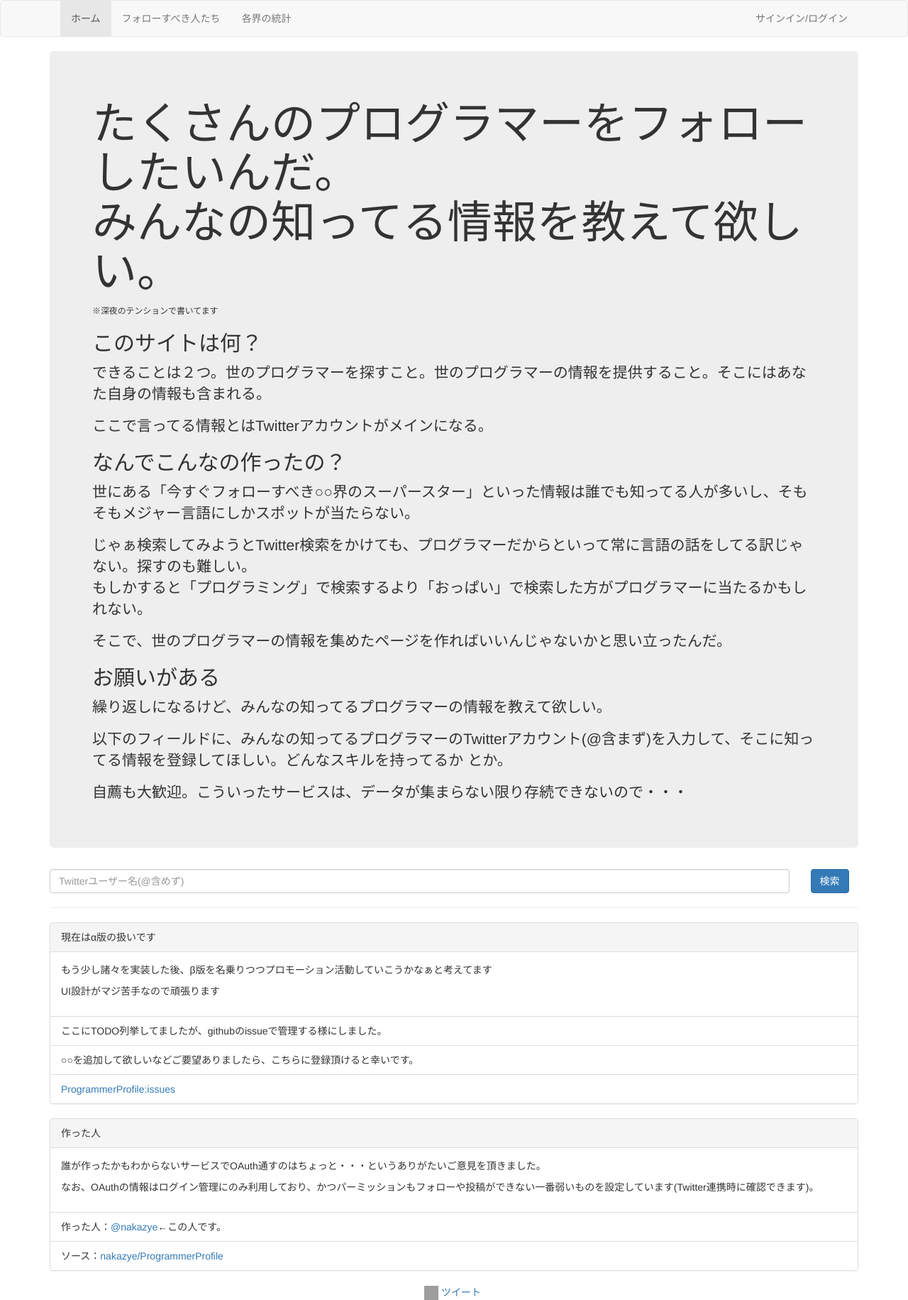
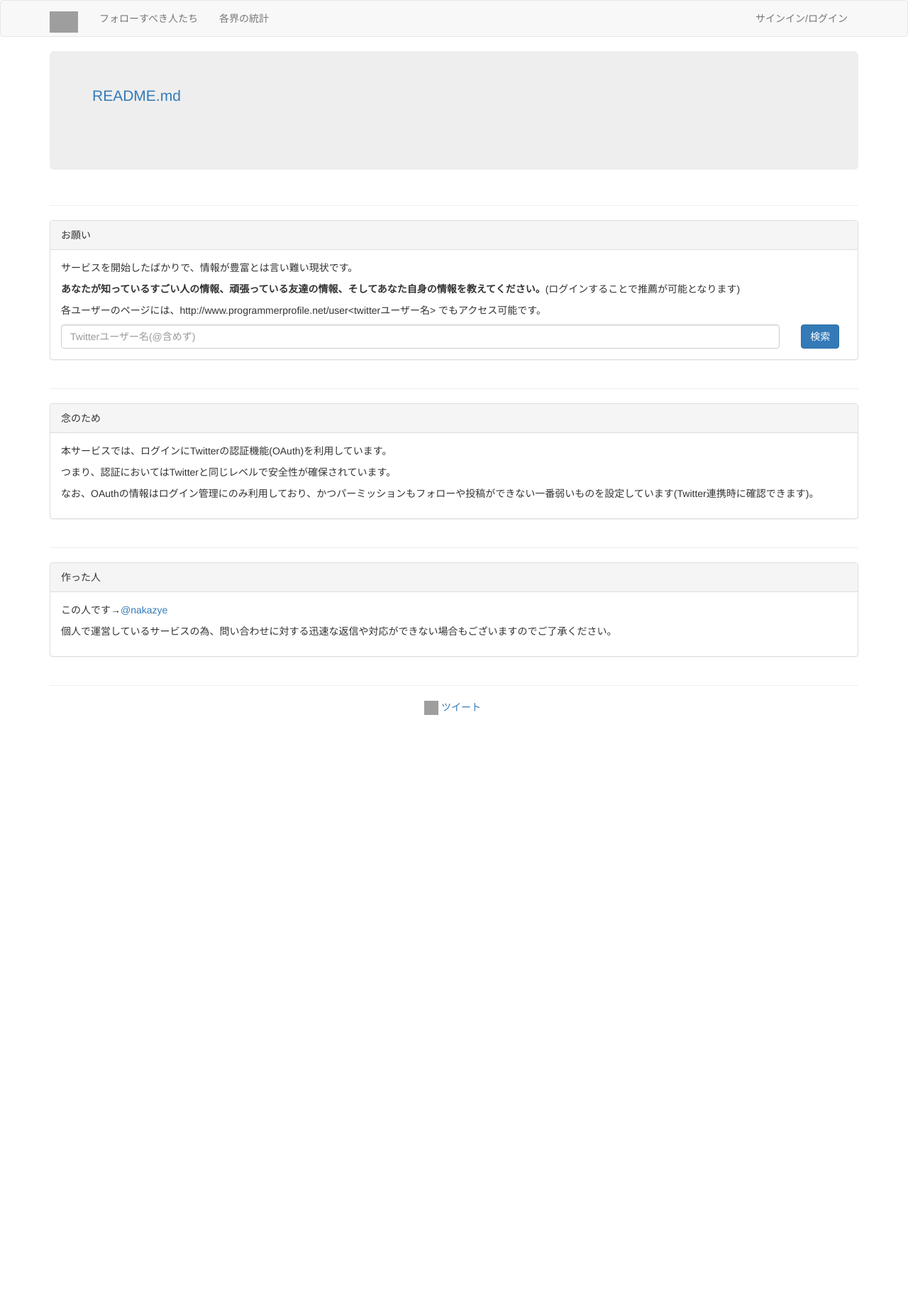
Before and after one commit to nakazye/ProgrammerProfile, a Django app: page / in a window 1280 px wide. Shown: the whole page at 71% size. After the commit the page ends 1007 px from the top, so only its background shows below. Run offline with Django 3.2, Linux system fonts and the light colour scheme; parts of the project's set-up code (start-up, migrations or seed data) failed here and were passed over; some libraries are stand-ins or nearby versions; grey boxes are pictures that could not be loaded.

Commit message:
close #10

```diff
--- a/ProgrammerProfile/settings.py
+++ b/ProgrammerProfile/settings.py
@@ -116,3 +116,6 @@
 LOGIN_REDIRECT_URL = '/'
 SOCIAL_AUTH_TWITTER_KEY = os.environ.get('TWITTER_KEY_FOR_USER')
 SOCIAL_AUTH_TWITTER_SECRET = os.environ.get('TWITTER_SECRET_FOR_USER')
+
+import markdown
+README = markdown.Markdown().convert(open('README.md').read())
--- a/ProgrammerProfile/templates/base.html
+++ b/ProgrammerProfile/templates/base.html
@@ -45,13 +45,10 @@
                             <span class="icon-bar"></span>
                             <span class="icon-bar"></span>
                         </button>
-                        <!--
-                        <a class="navbar-brand" href="index.html"><img src="img/logo.png" height="40"></a>
-                         -->
+                        <a class="navbar-brand" href="/"><img src="{% static 'img/titlelogo.svg' %}" height="30"></a>
                     </div>
                     <div class="collapse navbar-collapse">
                         <ul class="nav navbar-nav navbar-left">
-                            <li{% if viewName == 'index' %} class="active"{% endif %}><a class="nav-link" href="/">ホーム</a></li>
                             <li{% if viewName == 'staruser' %} class="active"{% endif %}><a class="nav-link" href="/staruser/">フォローすべき人たち</a></li>
                             <li{% if viewName == 'stats' %} class="active"{% endif %}><a class="nav-link" href="/stats/">各界の統計</a></li>
                             {% if user.is_authenticated %}
@@ -69,9 +66,31 @@
                 </div>
             </nav>
         </div>
+        <div class="page-top"></div>
 
 
 
         {% block content %}{% endblock %}
+
+        <div class="to-page-top" style="display: none; position: fixed; bottom: 10px; right: 16px;">
+            <a href="#page-top" style="display: block; width: 40px; height: 40px; background-color:#37bc9b; text-align: center; color:#fff; font-size: 20px; text-decoration: none; line-height: 45px; border-radius: 50%; -webkit-border-radius: 50%; -moz-border-radius: 50%;">▲</a>
+        </div>
+        <script type="text/javascript">
+         $(document).ready(function() {
+             var pagetop = $('.to-page-top');
+             $(window).scroll(function () {
+                 if ($(this).scrollTop() > 700) {
+                     pagetop.fadeIn();
+                 } else {
+                     pagetop.fadeOut();
+                 }
+             });
+             pagetop.click(function () {
+                 $('body, html').animate({ scrollTop: 0 }, 500);
+                 return false;
+             });
+         });
+</script>
+
     </body>
 </html>
--- a/ProgrammerProfile/templates/index.html
+++ b/ProgrammerProfile/templates/index.html
@@ -17,27 +17,24 @@
         <div class="col-md-12">
             <div class="jumbotron">
                 <div class="jumbotron-contents">
-                    <h1>たくさんのプログラマーをフォローしたいんだ。<br />みんなの知ってる情報を教えて欲しい。</h1>
-                    <small>※深夜のテンションで書いてます</small>
-                    <h2>このサイトは何？</h2>
-                    <p>できることは２つ。世のプログラマーを探すこと。世のプログラマーの情報を提供すること。そこにはあなた自身の情報も含まれる。</p>
-                    <p>ここで言ってる情報とはTwitterアカウントがメインになる。</p>
-                    <h2>なんでこんなの作ったの？</h2>
-                    <p>世にある「今すぐフォローすべき○○界のスーパースター」といった情報は誰でも知ってる人が多いし、そもそもメジャー言語にしかスポットが当たらない。</p>
-                    <p>じゃぁ検索してみようとTwitter検索をかけても、プログラマーだからといって常に言語の話をしてる訳じゃない。探すのも難しい。<br />
-                        もしかすると「プログラミング」で検索するより「おっぱい」で検索した方がプログラマーに当たるかもしれない。</p>
-                    <p>そこで、世のプログラマーの情報を集めたページを作ればいいんじゃないかと思い立ったんだ。</p>
-                    <h2>お願いがある</h2>
-                    <p>繰り返しになるけど、みんなの知ってるプログラマーの情報を教えて欲しい。</p>
-                    <p>以下のフィールドに、みんなの知ってるプログラマーのTwitterアカウント(@含まず)を入力して、そこに知ってる情報を登録してほしい。どんなスキルを持ってるか&nbsp;とか。</p>
-                    <p>自薦も大歓迎。こういったサービスは、データが集まらない限り存続できないので・・・</p>
+                    <p><a href="https://github.com/nakazye/ProgrammerProfile/blob/master/README.md" target="_blank">README.md</a></p>
+                    <hr />
+                    {{ README| safe }}
                 </div>
             </div>
         </div>
     </div>
 
+    <hr />
+
     <div class="row">
         <div class="col-md-12">
+            <div class="panel panel-default">
+                <div class="panel-heading">お願い</div>
+                <div class="panel-body">
+                    <p>サービスを開始したばかりで、情報が豊富とは言い難い現状です。</p>
+                    <p><b>あなたが知っているすごい人の情報、頑張っている友達の情報、そしてあなた自身の情報を教えてください。</b>(ログインすることで推薦が可能となります)</p>
+                    <p>各ユーザーのページには、http://www.programmerprofile.net/user&lt;twitterユーザー名&gt; でもアクセス可能です。</p>
                     <form action="/user/" method="GET">
                         <div class="row">
                             <div class="col-xs-11">
@@ -48,42 +45,41 @@
                             </div>
                         </div>
                     </form>
-            <hr />
                 </div>
             </div>
+        </div>
+    </div>
+
+    <hr />
 
     <div class="row">
         <div class="col-md-12">
             <div class="panel panel-default">
-                <div class="panel-heading">現在はα版の扱いです</div>
+                <div class="panel-heading">念のため</div>
                 <div class="panel-body">
-                    <p>もう少し諸々を実装した後、β版を名乗りつつプロモーション活動していこうかなぁと考えてます</p>
-                    <p>UI設計がマジ苦手なので頑張ります</p>
-                </div>
-                <ul class="list-group">
-                    <li class="list-group-item">ここにTODO列挙してましたが、githubのissueで管理する様にしました。</li>
-                    <li class="list-group-item">○○を追加して欲しいなどご要望ありましたら、こちらに登録頂けると幸いです。</li>
-                    <li class="list-group-item"><a href="https://github.com/nakazye/ProgrammerProfile/issues" target="_blank">ProgrammerProfile:issues</a></li>
-                </ul>
+                    <p>本サービスでは、ログインにTwitterの認証機能(OAuth)を利用しています。</p>
+                    <p>つまり、認証においてはTwitterと同じレベルで安全性が確保されています。</p>
+                    <p>なお、OAuthの情報はログイン管理にのみ利用しており、かつパーミッションもフォローや投稿ができない一番弱いものを設定しています(Twitter連携時に確認できます)。</p>
                 </div>
             </div>
         </div>
+    </div>
+
+    <hr />
 
     <div class="row">
         <div class="col-md-12">
             <div class="panel panel-default">
                 <div class="panel-heading">作った人</div>
                 <div class="panel-body">
-                    <p>誰が作ったかもわからないサービスでOAuth通すのはちょっと・・・というありがたいご意見を頂きました。</p>
-                    <p>なお、OAuthの情報はログイン管理にのみ利用しており、かつパーミッションもフォローや投稿ができない一番弱いものを設定しています(Twitter連携時に確認できます)。</p>
-                </div>
-                <ul class="list-group">
-                    <li class="list-group-item">作った人：<a href="/user/nakazye/">@nakazye</a>←この人です。</li>
-                    <li class="list-group-item">ソース：<a href="https://github.com/nakazye/ProgrammerProfile" target="_blank">nakazye/ProgrammerProfile</a></li>
-                </ul>
+                    <p>この人です→<a href="/user/nakazye/">@nakazye</a></p>
+                    <p>個人で運営しているサービスの為、問い合わせに対する迅速な返信や対応ができない場合もございますのでご了承ください。</p>
                 </div>
             </div>
         </div>
+    </div>
+
+    <hr />
 
 
     <!-- social -->
--- a/ProgrammerProfile/views.py
+++ b/ProgrammerProfile/views.py
@@ -13,9 +13,11 @@
 from ProgrammerProfile.models import BasicTwitterInfo
 from ProgrammerProfile.models import UserInfo
 
+import ProgrammerProfile.settings
 import os
 import json
 import datetime
+
 
 TW_SESSION = OAuth1Session(
     os.environ.get('TWITTER_KEY_FOR_POST'),
@@ -125,7 +127,8 @@
     context = {'viewName': 'index'}
 
     if request.user.is_authenticated():
-        context.update({'username': request.user})
+        context.update({'username': request.user,
+                        'README': ProgrammerProfile.settings.README})
 
     return render_to_response('index.html',
                               context,
--- a/requirements.txt
+++ b/requirements.txt
@@ -7,6 +7,7 @@
 epc==0.0.5
 gunicorn==19.2.0
 jedi==0.8.1
+Markdown==2.5.2
 newrelic==2.42.0.35
 oauthlib==0.7.2
 psycopg2==2.5.4
```
Also changed, not shown: ProgrammerProfile/templates/staruser.html (+3 -5 lines), README.md, 1 other file. Lines whose indentation alone changed are shown as unchanged.
